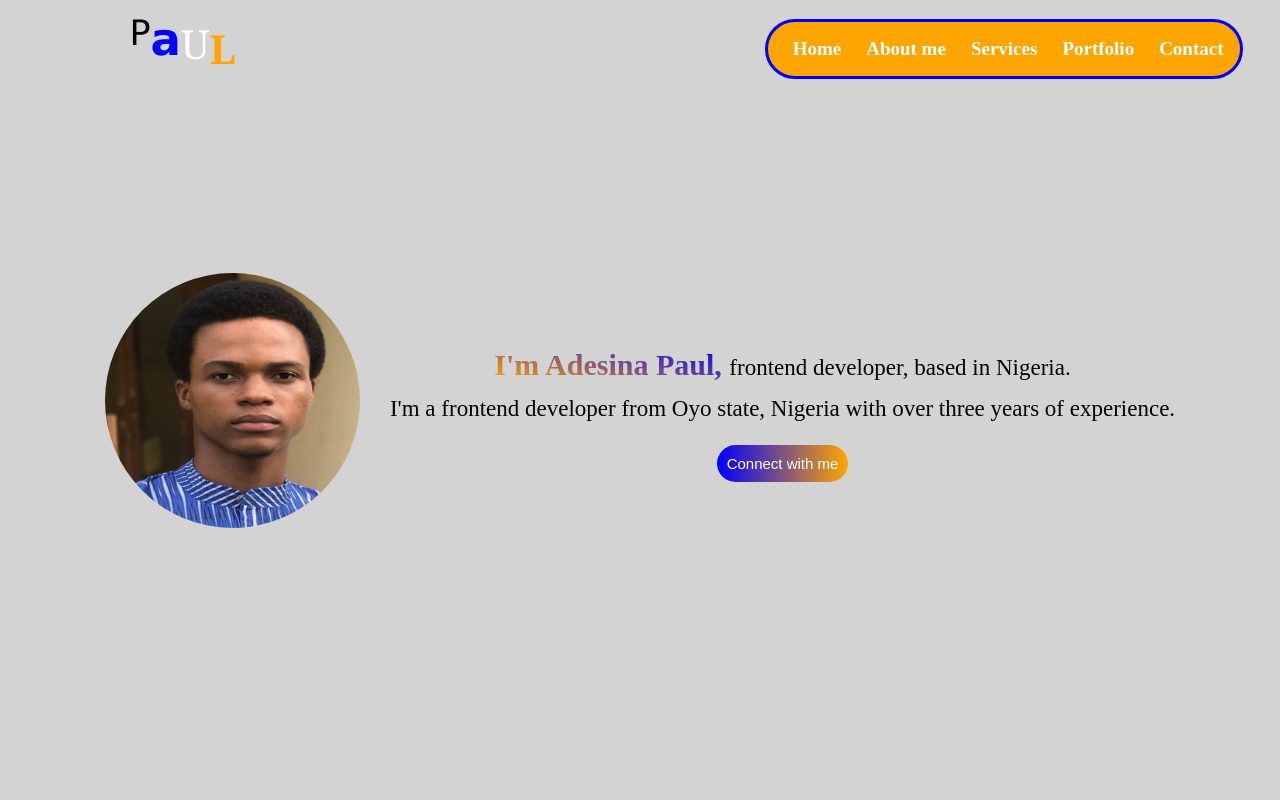
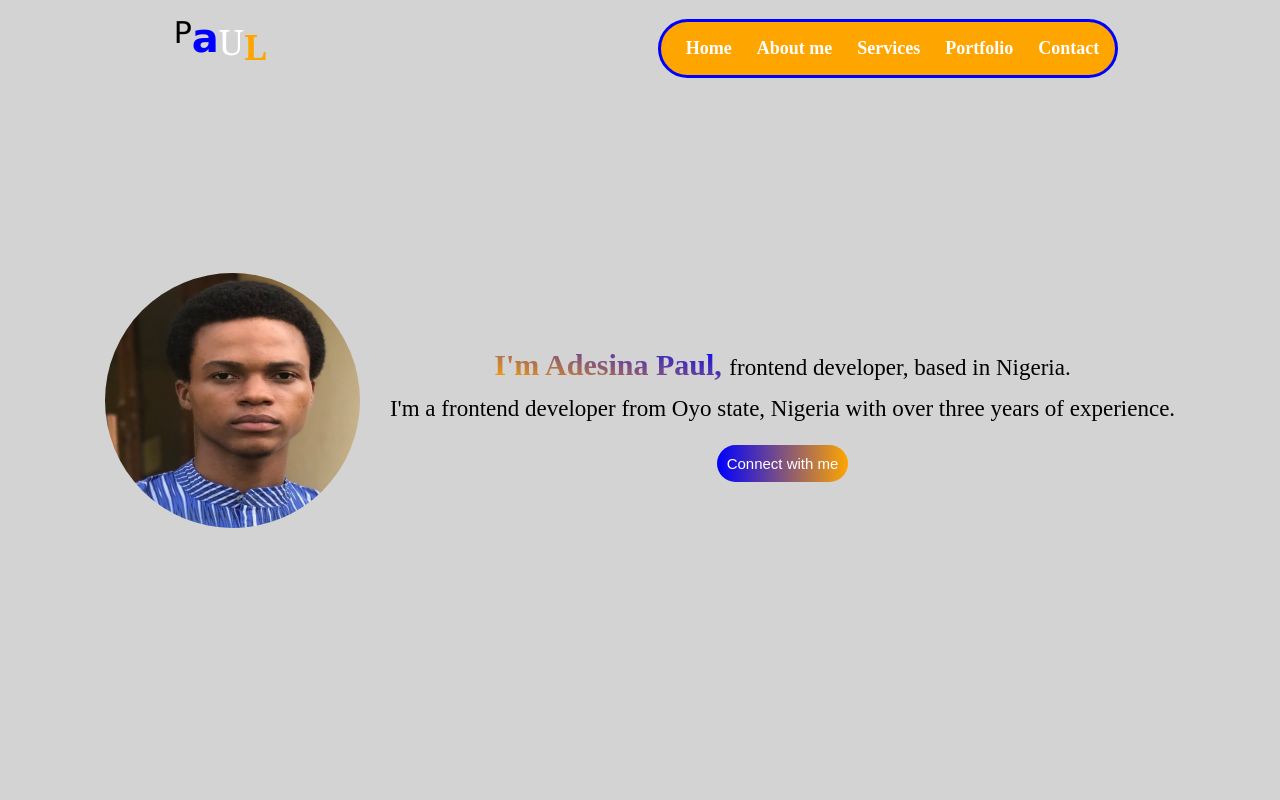
Before and after one commit to Matthias-Paul/Portfolio-, a React (Vite) app: page / in a window 1280 px wide. Shown: the top 800 px of the page. Built offline with nearby package versions, Linux system fonts and the light colour scheme.

Commit message:
i update the header section

```diff
--- a/src/Header.jsx
+++ b/src/Header.jsx
@@ -29,23 +29,23 @@ export default function Header({ visible, setVisible }) {
                   />
                 </div>
                 <Link to="home" smooth={true} offset={-170} duration={500}>
-                  <div className={styles.list}>Home</div>
+                  <div onClick={toggle} className={styles.list}>Home</div>
                 </Link>
 
                 <Link to="about" smooth={true} offset={-300} duration={500}>
-                  <div className={styles.list}>About me</div>
+                  <div onClick={toggle} className={styles.list}>About me</div>
                 </Link>
 
                 <Link to="services" smooth={true} offset={-350} duration={500}>
-                  <div className={styles.list}>Services</div>
+                  <div onClick={toggle} className={styles.list}>Services</div>
                 </Link>
 
                 <Link to="portfolio" smooth={true} offset={-300} duration={500}>
-                  <div className={styles.list}>Portfolio</div>
+                  <div onClick={toggle} className={styles.list}>Portfolio</div>
                 </Link>
 
-                <Link to="contact" smooth={true} offset={-200} duration={500}>
-                  <div className={styles.list}>Contact</div>
+                <Link to="contact" smooth={true} offset={-270} duration={500}>
+                  <div onClick={toggle} className={styles.list}>Contact</div>
                 </Link>
               </div>
             )}
@@ -56,19 +56,19 @@ export default function Header({ visible, setVisible }) {
             <div className={styles.other}>Home</div>
           </Link>
 
-          <Link to="about" smooth={true} offset={-120} duration={500}>
+          <Link to="about" smooth={true} offset={-120} duration={600}>
             <div className={styles.other}>About me</div>
           </Link>
 
-          <Link to="services" smooth={true} offset={-120} duration={500}>
+          <Link to="services" smooth={true} offset={-120} duration={700}>
             <div className={styles.other}>Services</div>
           </Link>
 
-          <Link to="portfolio" smooth={true} offset={-120} duration={500}>
+          <Link to="portfolio" smooth={true} offset={-120} duration={800}>
             <div className={styles.other}>Portfolio</div>
           </Link>
 
-          <Link to="contact" smooth={true} offset={-120} duration={500}>
+          <Link to="contact" smooth={true} offset={-120} duration={900}>
             <div className={styles.other}>Contact</div>
           </Link>
         </div>
--- a/src/Hero.jsx
+++ b/src/Hero.jsx
@@ -1,4 +1,4 @@
-
+import {Link} from "react-scroll"
 import styles from "./hero.module.css";
 import pics from "./assets/paul.jpg";
 export default function Hero() {
@@ -16,7 +16,7 @@ export default function Hero() {
             I&#39;m a frontend developer from Oyo state, Nigeria with over three years of
             experience.
           </p>
-          <button className={styles.btn}>Connect with me</button>
+        <Link to="contact" smooth={true} offset={-120} duration={1100} > <button className={styles.btn}>Connect with me</button> </Link>
         </div>
 
       </div>
--- a/src/header.module.css
+++ b/src/header.module.css
@@ -6,12 +6,14 @@
   background-color: lightgray;
   width: 100%;
   z-index: 1000;
+
 }
 .nick {
   display: flex;
   flex-direction: row;
   padding: 15px;
   color: blue;
+
 }
 .p {
   font-size: 22px;
@@ -54,6 +56,7 @@
 .closeIcon {
   width: 28px;
   cursor: pointer;
+  margin-bottom:7px;
 
 }
 .closeIcon:active {
@@ -72,6 +75,8 @@
   font-weight: bold;
   cursor: pointer;
   color: black;
+  width:25%;
+  margin:auto;
 }
 .list:active {
   color: blue;
@@ -82,7 +87,7 @@
 
 /* -----media query ------------*/
 
-@media (min-width: 540px) {
+@media (min-width: 700px) {
   .menuIcon {
     display: none;
   }
@@ -101,9 +106,7 @@
     border-width: solid 1px;
     border-style: solid;
   }
-  .nick {
-    margin-top: 7px;
-  }
+
 
   .other {
     margin-left: 9px;
@@ -123,50 +126,11 @@
   }
 }
 
-@media (min-width: 600px) {
-  .response {
-    margin-top: 15px;
-    margin-left: -165px;
-    padding: 7px;
-    margin-bottom: 10px;
-  }
 
-  .other {
-    font-size: 17px;
-    border-radius: 10px;
-  }
-}
-
-@media (min-width: 700px) {
-  .response {
-    margin-top: 21px;
-    margin-right: 5px;
-    margin-left: -150px;
-    padding: 7px;
-    margin-bottom: 25px;
-  }
-
-  .p {
-    font-size: 35px;
-  }
-  .a {
-    font-size: 45px;
-  }
-  .u {
-    font-size: 40px;
-  }
-  .l {
-    font-size: 40px;
-  }
-
-  .other {
-    font-size: 18px;
-  }
-}
 
 @media (min-width: 840px) {
   .response {
-    display: flex;
+
     margin-top: 21px;
     margin-right: 3px;
     margin-left: -40px;
@@ -178,6 +142,27 @@
   .other {
     font-size: 19px;
   }
+
+  .p {
+    font-size: 30px;
+  }
+  .a {
+    font-size: 40px;
+  }
+  .u {
+    font-size: 35px;
+  }
+  .l {
+    font-size: 35px;
+  }
+
+  .other {
+    font-size: 18px;
+  }
+  .footer{
+    justify-content:center;
+  }
+
 }
 
 @media (min-width: 900px) {
@@ -190,6 +175,9 @@
     padding: 8px;
     margin-bottom: 25px;
   }
+  .footer{
+    justify-content:center;
+  }
 }
 
 @media (min-width: 1050px) {
@@ -201,14 +189,12 @@
     padding: 9px;
     margin-bottom: 25px;
   }
-  .nick {
-    margin-top: -2px;
-    margin-left: 30px;
-  }
+
 
   .other {
     padding: 8px;
   }
+
 }
 
 @media (min-width: 1150px) {
@@ -220,18 +206,28 @@
     padding: 8px;
     margin-bottom: 25px;
   }
-  .nick {
-    margin-top: -2px;
-    margin-left: 80px;
-  }
+
 
   .other {
     padding: 8px;
   }
+
 }
 
 @media (min-width: 1300px) {
 .footer{
   justify-content:center;
 }
+.p {
+  font-size: 35px;
 }
+.a {
+  font-size: 45px;
+}
+.u {
+  font-size: 40px;
+}
+.l {
+  font-size: 40px;
+}
+}
```
